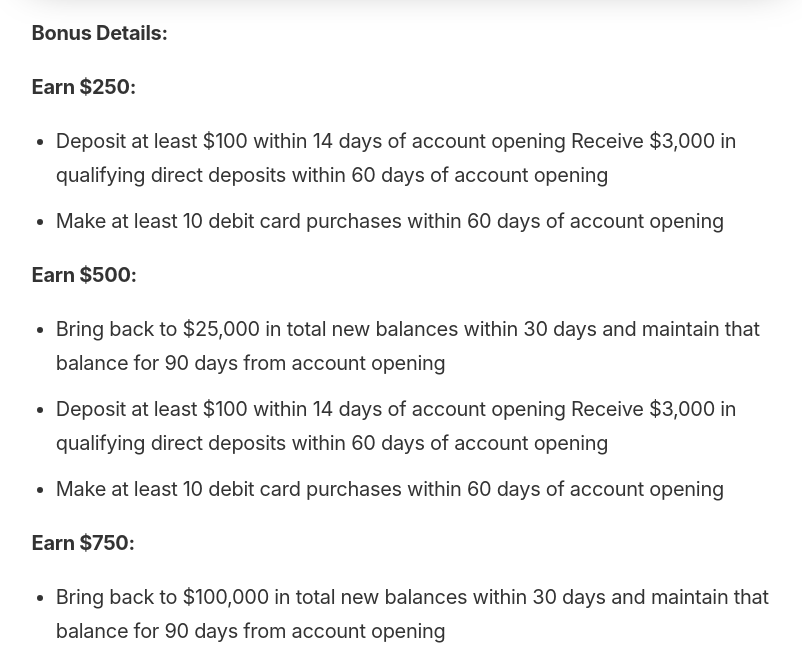
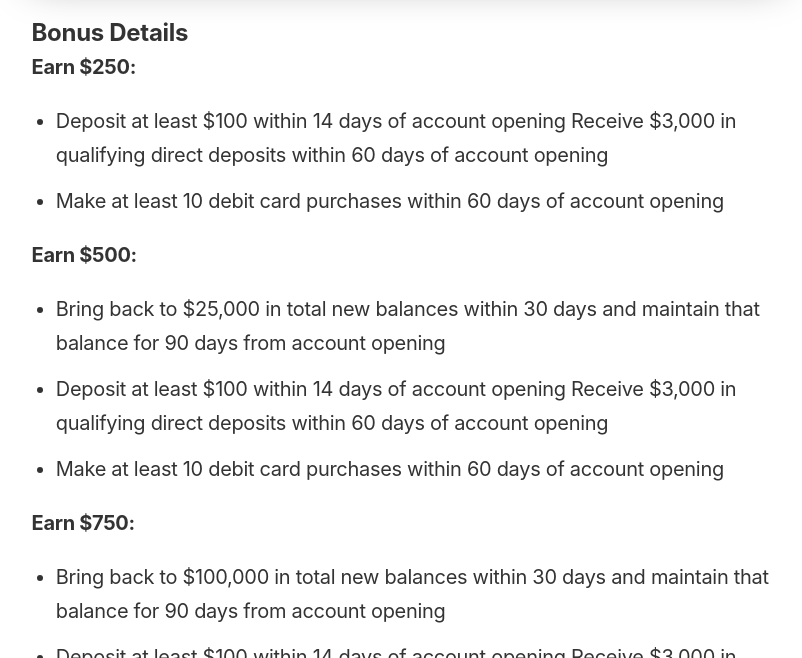
Before and after one commit to ohiosveryown/atldeals, a Jekyll site: the page built from _posts/2019-01-04-suntrust-250-dollars-750-dollars.markdown, in a window 1280 px wide and 900 px high, scrolled down 754 px, cut to the strip 242-900 px from the top of the window. Shown: the whole strip, without its empty margins (233-1035 px from the left). Built offline with Jekyll 4.4.1, drawn with Linux system fonts in a browser that asks for light colours; our own code applies the rules of GitHub Pages for plain Markdown files.

```diff
--- a/_posts/2019-01-04-suntrust-250-dollars-750-dollars.markdown
+++ b/_posts/2019-01-04-suntrust-250-dollars-750-dollars.markdown
@@ -10,7 +10,7 @@ description: "$3,000 in direct deposits within 60 days and maintain a minimum ba
 image: https://i.imgur.com/nXayhDW.jpg
 ---
 
-**Bonus Details:**
+## **Bonus Details**
 
 
 **Earn $250:**
```
